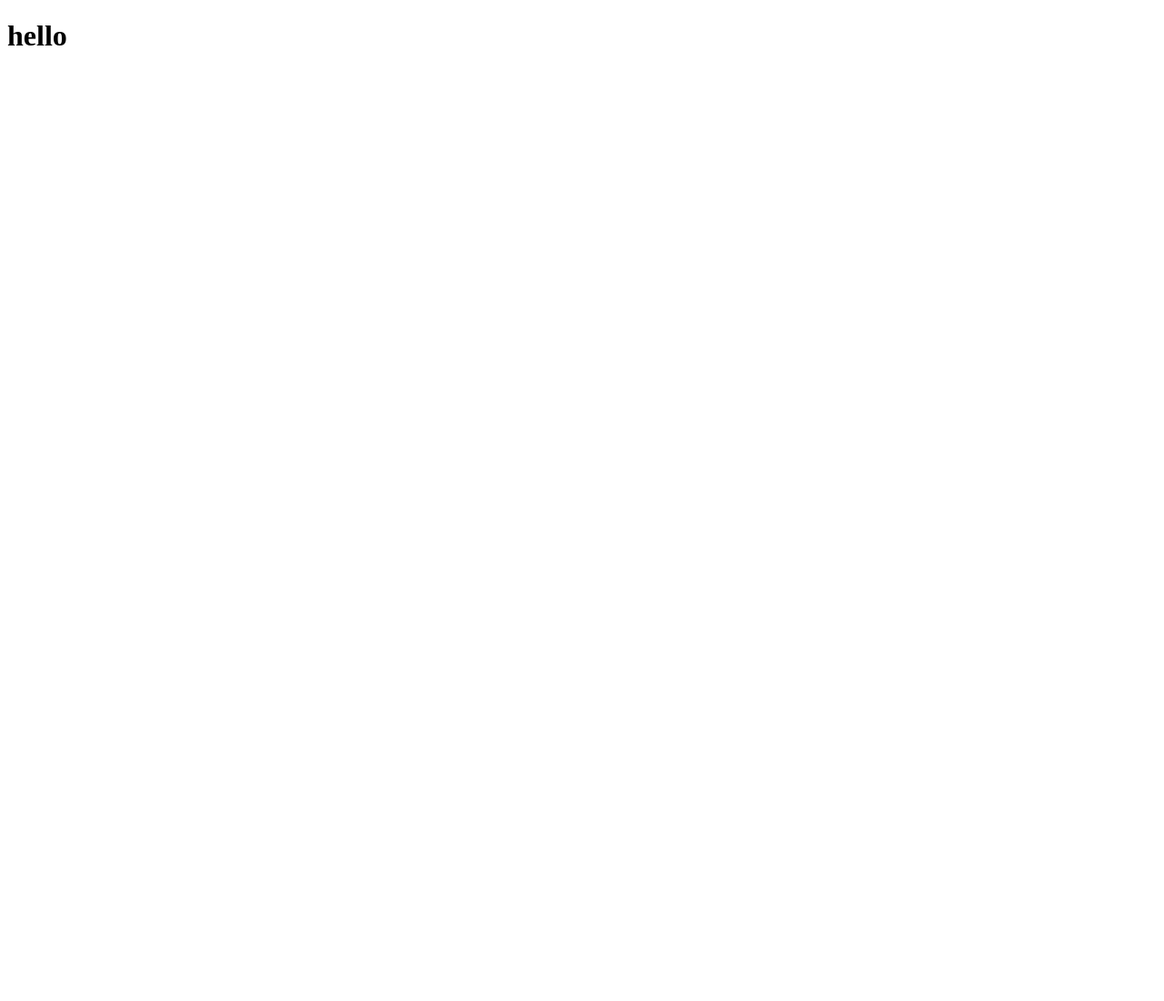
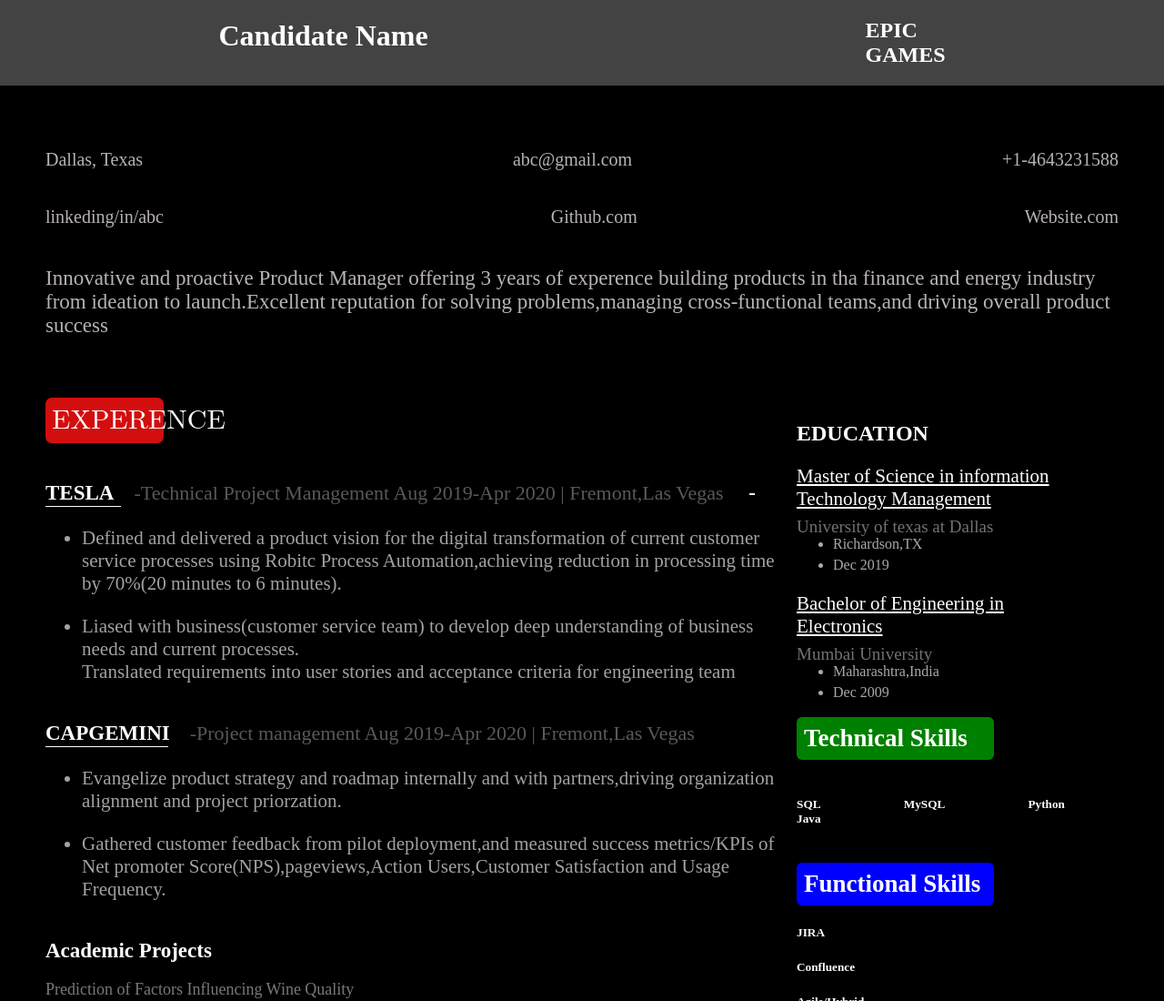
Before and after one commit to sakshii95/practice, a plain HTML site: page practice1/index.html in a window 1280 px wide. Shown: the top 1100 px of the page at 91% size. Before the commit the page ends 800 px from the top, so only its background shows below. Drawn offline with Linux system fonts and the light colour scheme.

Commit message:
practice

```diff
--- a/practice1/index.html
+++ b/practice1/index.html
@@ -4,9 +4,111 @@
     <meta charset="UTF-8">
     <meta name="viewport" content="width=device-width, initial-scale=1.0">
     <title>Document</title>
+    <link rel="stylesheet" href="https://cdnjs.cloudflare.com/ajax/libs/font-awesome/4.7.0/css/font-awesome.min.css">
     <link rel="stylesheet" href="style.css">
 </head>
 <body>
-    <h1>hello</h1>
+    <div class="home-container">
+    <div class="nav-top">
+        <div class="navhome">
+            <h1>Candidate Name</h1>
+            <div class="border-side"> <h2>EPIC<br>GAMES</h2></div>
+
+        </div>
+    </div>
+<div class="container-fluid-content">
+<div class="container-text-font">
+    <h3>Dallas, Texas</h3>
+    <h3>abc@gmail.com</h3>
+    <h3>+1-4643231588</h3>
+    </div>
+    <div class="container-text-font">
+    <h3>linkeding/in/abc</h3>
+    <h3>Github.com</h3>
+    <h3>Website.com</h3>
+</div>
+<p>Innovative and proactive Product Manager offering 3 years of experence building
+    products in tha finance and energy industry from ideation to launch.Excellent
+    reputation for solving problems,managing cross-functional teams,and driving overall
+    product success</p>
+</div>
+<div class="container-double">
+    <div class="container-technical">
+<h1>EXPERENCE</h1>
+<h2>TESLA<span class="light">-Technical Project Management Aug 2019-Apr 2020 | Fremont,Las Vegas </span>-</h2>
+<div class="border-lenght"></div>
+<ul class="list">
+    <li>Defined and delivered a product vision for the digital transformation of current customer service processes using Robitc Process Automation,achieving reduction in processing time by 70%(20 minutes to 6 minutes).</li>
+    <li>Liased with business(customer service team) to develop deep understanding of business needs and current processes.<br>Translated requirements into user stories and acceptance criteria for engineering team</li>
+</ul>
+    <h2>CAPGEMINI<span class="light">-Project management Aug 2019-Apr 2020 | Fremont,Las Vegas</span></h2>
+    <div class="border-lenght1"></div>
+    <ul class="list">
+        <li>Evangelize product strategy and roadmap internally and with partners,driving organization alignment and project priorzation.</li>
+        <li>Gathered customer feedback from pilot deployment,and measured success metrics/KPIs of Net promoter Score(NPS),pageviews,Action Users,Customer Satisfaction and Usage Frequency.</li>
+    </ul>
+<h2>Academic Projects</h2>
+<h3>Prediction of Factors Influencing Wine Quality</h3>
+<ul class="list1">
+    <li>Used machine learning techniqes including decision tree</li>
+    <li>Regression to predict wine quality</li>
+</ul>
+<h3>ANGULAR AUTH APP</h3>
+<ul class="list1">
+    <li>framework whereas Node JS is a web server platform</li>
+    <li>Utilized: Angular,MEAN stack,JWT,REST APIs</li>
+</ul>
+    </div>
+    <div class="left-container">
+        <h2>EDUCATION</h2>
+        <h3>Master of Science in information Technology Management</h3>
+        <h4>University of texas at Dallas</h4>
+        <ul class="list2">
+            <li>Richardson,TX</li>
+            <li>Dec 2019</li>
+        </ul>
+<h3>Bachelor of Engineering in Electronics</h3>
+<h4>Mumbai University</h4>
+<ul class="list2">
+    <li>Maharashtra,India</li>
+    <li>Dec 2009</li>
+</ul>
+<div class="first-div">
+    <h1>Technical Skills</h1>
+    <div class="box">
+        <h5>SQL<br>Java</h5>
+        <h5>MySQL</h5>
+        <h5>Python</h5>
+
+    </div>
+</div>
+<div class="second-div">
+    <h1>Functional Skills</h1>
+    <div class="one-row">
+        <h5>JIRA</h5>
+        <h5>Confluence</h5>
+    </div>
+    <div class="two-row">
+        <h5>Agile/Hybrid<br>Mantis</h5>
+        <h5>SDLC</h5>
+        <h5>Test Link</h5>
+        <h5>Confluence</h5>
+    </div>
+<h2>Achievements</h2>
+<ul class="list">
+    <li>RE-organized something to make it work better</li>
+    <li>Identified a problem and solved it.</li>
+    <li>Come up with a new idea that improved things</li>
+
+</ul>
+</div>
+
+    </div>
+</div>
+
+
+
+
+</div>
 </body>
 </html>
--- a/practice1/style.css
+++ b/practice1/style.css
@@ -0,0 +1,147 @@
+body{
+        width: 100%;
+        padding: 0px;
+        margin: 0px;
+        height: 100%;
+}
+.home-container {
+
+    color: white;
+    background-color: black;
+}
+.navhome {
+    background-color: #444343;
+    justify-content: space-around;
+    display: flex;
+}
+.container-double {
+    display: flex;
+    padding: 50px;
+}
+.container-fluid-content {
+    padding: 50px;
+}
+.container-text-font {
+    justify-content: space-between;
+    display: flex;
+}
+.container-text-font h3 {
+    font-weight: 500;
+    font-size: 20px;
+    color: #b9b3b3;
+}
+.container-fluid-content p {
+    color: #b9b3b3;
+    font-weight: 500;
+    font-size: 23px;
+}
+.container-technical h2 {
+    font-weight: 600;
+    font-size: 23px;
+    margin-top: 42px;
+}
+
+.container-technical h1 {
+    margin-top: -57px;
+    border-radius: 7px;
+    padding: 7px;
+    font-family: math;
+    font-size: 30px;
+    font-weight: 500;
+    background-color: #d30e0e;
+    width: 14%;
+}
+
+span.light {
+    font-weight: 500;
+    color: #5a5858;
+    margin: 22px;
+    font-size: 22px;
+}
+.border-lenght {
+    margin-top: -18px;
+    border-bottom: 1px solid;
+    width: 83px;
+}
+.border-lenght1 {
+    margin-top: -18px;
+    border-bottom: 1px solid;
+    width: 135px;
+}
+ul.list li {
+    color: #a5a1a1;
+    font-size: 21px;
+    margin-top: 22px;
+}
+.container-technical h3 {
+    color: #7a7878;
+    font-weight: 500;
+    font-size: 18px;
+}
+
+ul.list1 li {
+    margin-top: 9px;
+    color: #aba8a8;
+    font-size: 17px;
+}
+.container-technical {
+    width: 70%;
+}
+.first-div h1 {
+    border-radius: 6px;
+    width: 201px;
+    padding: 8px;
+    background-color: green;
+    font-size: 27px;
+}
+
+.left-container {
+    width: 25%;
+    margin-top: -51px;
+}
+
+.left-container h3 {
+    font-weight: 500;
+    font-size: 21px;
+    text-decoration: underline;
+    margin-bottom: -18px;
+}
+.left-container h4 {
+    margin-bottom: -17px;
+    font-weight: 500;
+    font-size: 19px;
+    color: #747171;
+}
+ul.list2 li {
+    margin-bottom: 5px;
+    color: #aba8a8;
+}
+.second-div h1 {
+    border-radius: 6px;
+    width: 201px;
+    padding: 8px;
+    background-color: blue;
+    font-size: 27px;
+
+}
+.box {
+    justify-content: space-between;
+    display: flex;
+}
+
+
+@media (max-width:600px){
+    .left-container {
+        width: 100%;
+    }
+    .container-technical {
+        width: 100%;
+    }
+    .biodata {
+        width: 100%;
+    }
+    .engineer-box {
+        padding: 0px;
+
+    }
+}
```
Also changed, not shown: index.html (+2 -3 lines), style.css (+57 -10 lines).
